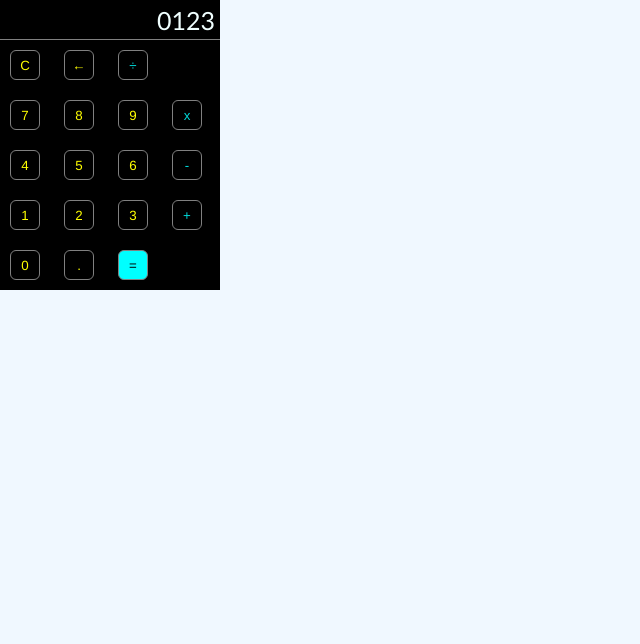
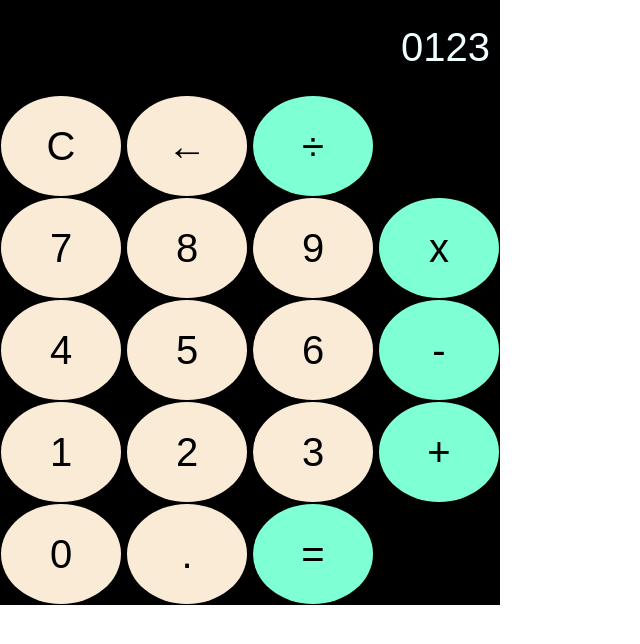
Before and after one commit to anirudhsingh05/Calculator-App, a plain HTML site: page index.html in a window 1280 px wide. Shown: the whole page, without its empty margins (0-640 px from the left). Drawn offline with Linux system fonts and the light colour scheme.

Commit message:
style: Redesigned the layout CSS

```diff
--- a/index.html
+++ b/index.html
@@ -8,12 +8,11 @@
   </head>
   <body>
     <div class="calculator">
-        <section class="answer-screen">
-            0123
-        </section>
-        <section class="bottons">
+      <section class="answer-screen">0123</section>
+
+      <section class="buttons">
         <div class="calc-button-row">
-                <button class="calc-button">C</button>
+          <button class="calc-button double">C</button>
           <button class="calc-button">←</button>
           <button class="calc-button">÷</button>
         </div>
@@ -36,9 +35,9 @@
           <button class="calc-button">+</button>
         </div>
         <div class="calc-button-row">
-                <button class="calc-button">0</button>
+          <button class="calc-button double">0</button>
           <button class="calc-button">.</button>
-                <button class="calc-button" id="blue">=</button>
+          <button class="calc-button">=</button>
         </div>
       </section>
     </div>
--- a/style.css
+++ b/style.css
@@ -5,15 +5,37 @@
 body {
     margin: 0;
     padding: 0;
-    background-color: aliceblue;
 }
 
 .calculator {
-    width: 220px;
+    width: 500px;
     background-color: black;
     color: azure;
 }
 
+.answer-screen {
+    font-size: 40px;
+    font-family: Arial, Helvetica, sans-serif;
+    text-align: right;
+    padding: 25px 10px;
+}
+
+.calc-button {
+    background-color: antiquewhite;
+    height: 100px;
+    width: 24%;
+    border: none;
+    font-size: 40px;
+    border-radius: 50%;
+    margin: 1px;
+    cursor: pointer;
+}
+
+.calc-button:last-child {
+    background-color: aquamarine;
+}
+
+/*
 .answer-screen {
     height: 40px;
     width: 220px;
@@ -29,7 +51,7 @@ body {
 .calc-button {
     background: none;
     color: yellow;
-    border-radius: 20%;
+    border-radius: 50%;
     margin: 10px;
     height: 30px;
     width: 30px;
@@ -47,5 +69,8 @@ body {
 #blue {
     background-color: aqua;
     color: black;
+}
 
-}
+.double {
+    width: 38%;
+} */
```
Lines whose indentation alone changed are shown as unchanged.
